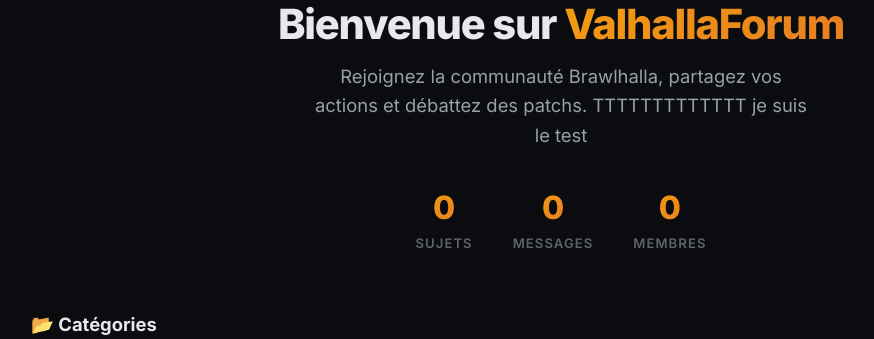
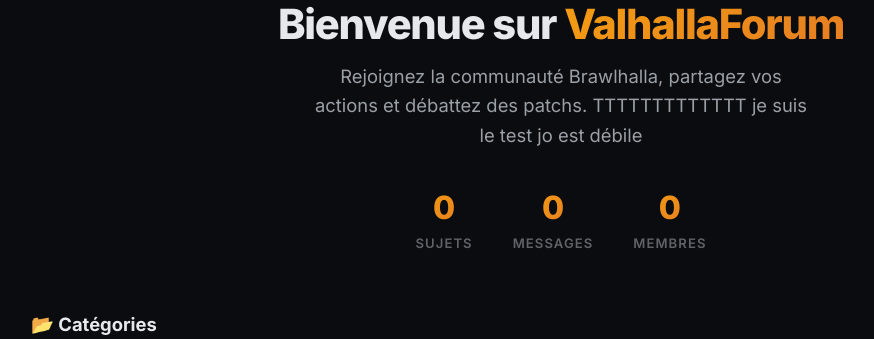
Before and after one commit to anthonyb240/Projets, a Flask app: page / in a window 1280 px wide. Shown: the part 137-476 px from the top of the page, without its empty margins (79-953 px from the left). Run offline with Flask 3, Linux system fonts and the light colour scheme; data that the repository does not hold is empty; some libraries are stand-ins or nearby versions.

Commit message:
nike toi jolan

```diff
--- a/templates/index.html
+++ b/templates/index.html
@@ -7,7 +7,7 @@
     <div class="hero-content">
         <h1 class="hero-title">Bienvenue sur <span class="gradient-text">ValhallaForum</span></h1>
         <p class="hero-subtitle">Rejoignez la communauté Brawlhalla, partagez vos actions et débattez des patchs.
-            TTTTTTTTTTTTT je suis le test
+            TTTTTTTTTTTTT je suis le test jo est débile
         </p>
         <div class="hero-stats">
             <div class="stat-item">
```
